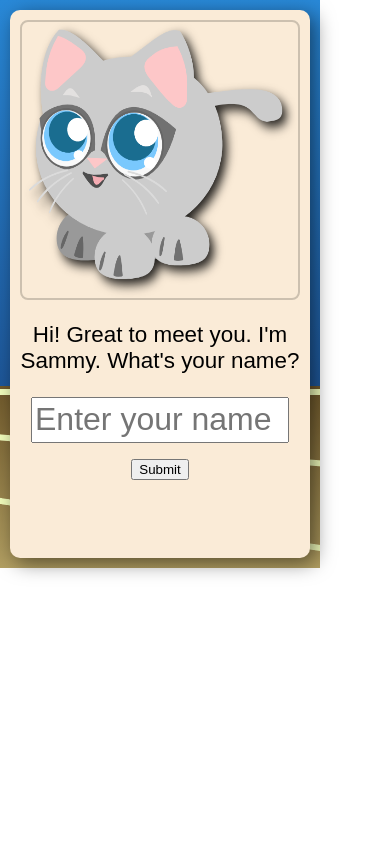
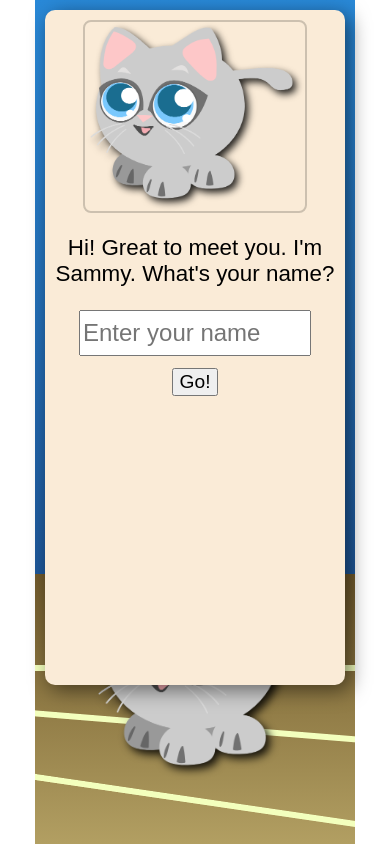
Before and after one commit to CYPIAPT-LNDSE/friendly-friends, a React (Create React App) app: page / in a window 390 px wide. Built offline with nearby package versions, Linux system fonts and the light colour scheme; the HTML template or start-up script is replaced by a standard one.

Commit message:
Changed CSS to work better on mobile (tested with iPhone SE)

```diff
--- a/src/components/CallToAction.js
+++ b/src/components/CallToAction.js
@@ -1,4 +1,4 @@
-import React from 'react';
+import React from "react";
 
 class CallToAction extends React.Component {
 
@@ -10,10 +10,10 @@ class CallToAction extends React.Component {
     let { imgSrc, ctaText, ctaURL, ctaLinkText } = this.props
     return (
       <div className="modal callToAction">
-        <p className="callToAction--button" onClick={() => this.handleClick()} >X</p>
+        <p className="callToAction--button clickable" onClick={() => this.handleClick()} >X</p>
         <img alt="Call to action" src={imgSrc} className="modal--image"/>
-        <p>{ctaText}</p>
-        <a href={ctaURL}>{ctaLinkText}</a>
+        <p className="callToAction--text">{ctaText}</p>
+        <a className="clickable" href={ctaURL}>{ctaLinkText}</a>
       </div>
     );
   }
--- a/src/components/Cat.js
+++ b/src/components/Cat.js
@@ -3,7 +3,9 @@ import React from "react";
 const Cat = ({ initiateConversation, isBouncing }) => {
   const classes = `cat ${isBouncing ? "backflip" : ""}`;
   return (
-    <img onClick={() => initiateConversation(12)} alt="friendly cat" className={classes} src="./cat.png" />
+    <div className="cat-holder">
+      <img onClick={() => initiateConversation(12)} alt="friendly cat" className={classes} src="./cat.png" />
+    </div>
   );
 }
 
--- a/src/components/ResponseOption.js
+++ b/src/components/ResponseOption.js
@@ -1,9 +1,9 @@
-import React from 'react';
+import React from "react";
 
 const ResponseOption = (props) => {
 
   return (
-    <p className="answer" onClick={() => props.updateMessage(props.response)}>{props.response.text}</p>
+    <p className="answer clickable" onClick={() => props.updateMessage(props.response)}>{props.response.text}</p>
   );
 };
 
--- a/src/components/WelcomeScreen.js
+++ b/src/components/WelcomeScreen.js
@@ -24,7 +24,7 @@ class WelcomeScreen extends React.Component {
             name="name"
             className="form--input"
             ref={(input) => this.input = input} />
-          <button type="submit" label="Submit">Submit</button>
+          <button type="submit" label="Submit">Go!</button>
         </form>
       </div>
     );
--- a/src/styles/index.css
+++ b/src/styles/index.css
@@ -8,10 +8,19 @@ body {
   font-family: sans-serif;
 }
 
+a {
+  text-decoration: none;
+}
+
+.clickable:hover {
+  color: #2989d8;
+}
+
 .container {
   width: 320px;
-  height: 568px;
+  height: 100vh;
   position: relative;
+  margin: 0 auto;
   background: #2989d8;
   background: -moz-linear-gradient(top,  #2989d8 0%, #1e5799 68%, #207cca 68%, #c1a666 68%, #70592b 68%, #b29f62 100%);
   background: -webkit-linear-gradient(top,  #2989d8 0%,#1e5799 68%,#207cca 68%,#c1a666 68%,#70592b 68%,#b29f62 100%);
@@ -31,13 +40,18 @@ body {
 
 /* -- Cat -- */
 
+.cat-holder {
+  position: absolute;
+  bottom: 60px;
+  left: 0;
+  width: 320px;
+  z-index: 2;
+}
+
 .cat {
-  position: fixed;
-  top: 340px;
-  left: 75px;
-  width: 200px;
-  height: 200px;
-  z-index: 2;
+  margin: 0 auto;
+  width: 80%;
+  padding-left: 50px; /* to make the cat's body look more centred */
 }
 
 .cat:active {
@@ -91,7 +105,7 @@ body {
   height: 40px;
   border-radius: 50%;
   position: absolute;
-  bottom: 20px;
+  bottom: 80px;
   right: 20px;
   z-index: 2;
   cursor: pointer;
@@ -166,10 +180,6 @@ body {
   text-align: left;
 }
 
-.message .answer:hover {
-  color: #2989d8;
-}
-
 .message:after {
   content: '';
   display: block;
@@ -188,7 +198,7 @@ body {
 
 .modal {
   width: 300px;
-  height: 548px;
+  height: 80vh;
   z-index: 999;
   position: absolute;
   top: 10px;
@@ -203,8 +213,7 @@ body {
 }
 
 .modal--image {
-  width: 100%;
-  height: 280px;
+  width: 80%;
   margin: auto;
   position: relative;
   border-radius: 8px;
@@ -216,10 +225,15 @@ body {
 /* -- Welcome screen -- */
 
 .welcome .form--input {
-  font-size: 2em;
-  width: 250px;
+  font-size: 1.5em;
+  width: 80%;
   height: 40px;
-  margin-bottom: 0.5em;
+  margin: 0 auto .5em;
+  display: block;
+}
+
+.welcome button {
+  font-size: 1.2em;
 }
 
 .welcome--text {
@@ -231,12 +245,14 @@ body {
 .callToAction .callToAction--button {
   cursor: pointer;
   font-style: normal;
+  display: inline-block;
 }
 
-.callToAction p {
+.callToAction--text {
   font-family: sans-serif;
   font-size: 1.15em;
   font-style: italic;
+  margin: 1em auto;
 }
 
 .callToAction a {
```
